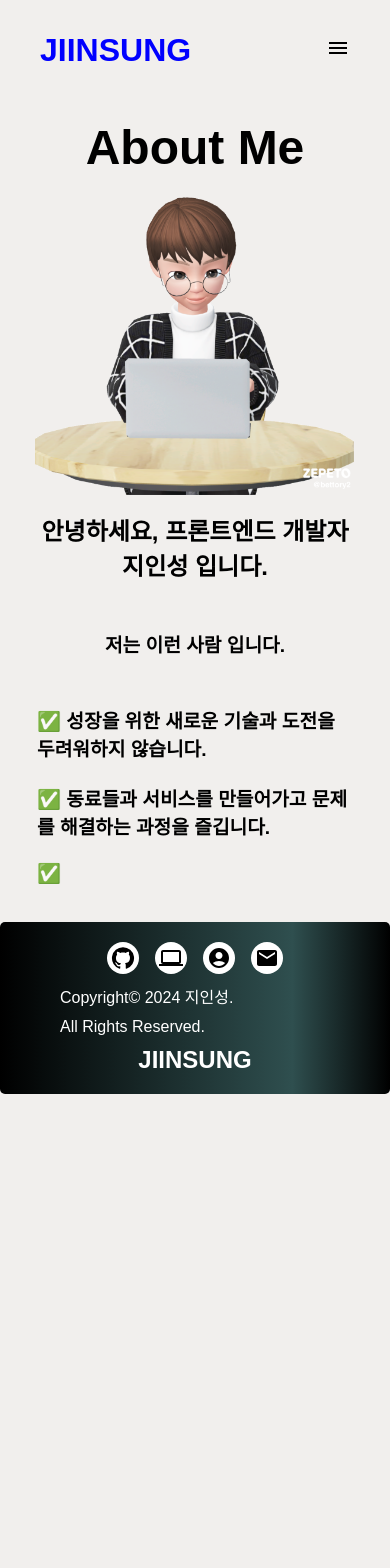
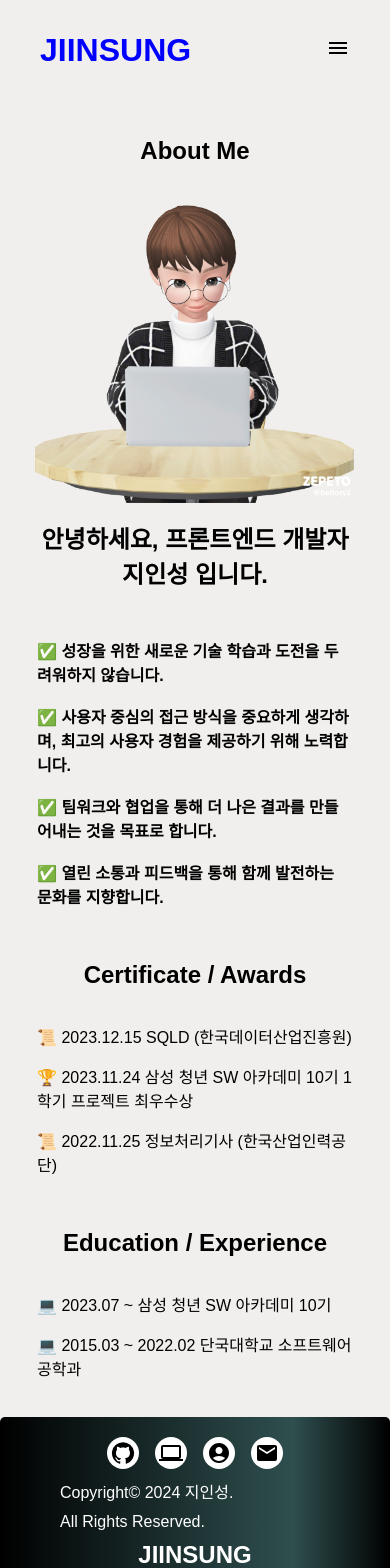
Before and after one commit to JIINSUNG/Portfolio_Next, a Next.js app: page /about in a window 390 px wide. Shown: the top 1568 px of the page. Before the commit the page ends 1094 px from the top, so only its background shows below. Built offline with nearby package versions, Linux system fonts and the light colour scheme.

Commit message:
refactor: about 페이지 개선, Hero 페이지 개선, project 정보 페이지 변경
- about 페이지 개선, Hero 페이지 개선, project 정보 페이지 변경

```diff
--- a/src/pages-flat/about/AboutSection.module.css
+++ b/src/pages-flat/about/AboutSection.module.css
@@ -65,6 +65,7 @@
 
 .header {
   display: flex;
+  padding: 5% 0;
   flex-direction: column;
   text-align: center;
 }
@@ -120,14 +121,56 @@
   height: 500px;
 }
 
-@media (min-width: 1000px) and (max-width: 1600px) {
+.eachSection {
+  padding-top: 5%;
+}
+
+.certificate {
+  padding: 5% 5%;
+}
+
+.certificate ul {
+  list-style: none;
+  align-self: start;
+  display: flex;
+  flex-direction: column;
+  gap: 1rem;
+  font-size: 1.5rem;
+}
+
+.education {
+  padding: 5% 5%;
+}
+
+.education ul {
+  list-style: none;
+  align-self: start;
+  display: flex;
+  flex-direction: column;
+  gap: 1rem;
+  font-size: 1.5rem;
+}
+
+@media (min-width: 768px) and (max-width: 1600px) {
+  .header h1 {
+    font-size: 2rem;
+  }
+
+  .education ul {
+    align-self: start;
+  }
+
+  .certificate ul {
+    align-self: start;
+  }
+
   .section {
     padding: 5% 5%;
     min-height: 800px;
   }
 
   .content h1 {
-    font-size: 2rem;
+    font-size: 2.5rem;
   }
 
   .imageSection img {
@@ -136,7 +179,21 @@
   }
 }
 
-@media (max-width: 1000px) {
+@media (max-width: 767px) {
+  .header h1 {
+    font-size: 1.5rem;
+  }
+
+  .education ul {
+    font-size: 1rem;
+    align-self: start;
+  }
+
+  .certificate ul {
+    font-size: 1rem;
+    align-self: start;
+  }
+
   .section {
     padding: 5% 5%;
     min-height: 800px;
@@ -177,7 +234,7 @@
   }
 
   .content p {
-    font-size: 1.2rem;
+    font-size: 1rem;
     text-align: start;
   }
 }
--- a/src/pages-flat/about/AboutSection.tsx
+++ b/src/pages-flat/about/AboutSection.tsx
@@ -9,21 +9,24 @@ export default function AboutSection() {
       <header className={styles.header}>
         <h1>About Me</h1>
       </header>
-      <div className={styles.hero}>
+      <main className={styles.hero}>
         <div className={styles.about}>
           <div className={styles.content}>
             <h1>
               안녕하세요, 프론트엔드 개발자 <br />
               지인성 입니다.
             </h1>
-            <h2 className={styles.middleTitle}>저는 이런 사람 입니다.</h2>
             <p>
-              ✅ 성장을 위한 새로운 기술과 도전을 두려워하지 않습니다.
+              ✅ 성장을 위한 새로운 기술 학습과 도전을 두려워하지 않습니다.
               <br />
-              <br />✅ 동료들과 서비스를 만들어가고 문제를 해결하는 과정을
-              즐깁니다.
+              <br />✅ 사용자 중심의 접근 방식을 중요하게 생각하며, 최고의
+              사용자 경험을 제공하기 위해 노력합니다.
               <br />
-              <br />✅
+              <br />✅ 팀워크와 협업을 통해 더 나은 결과를 만들어내는 것을
+              목표로 합니다.
+              <br />
+              <br />✅ 열린 소통과 피드백을 통해 함께 발전하는 문화를
+              지향합니다.
             </p>
           </div>
         </div>
@@ -33,7 +36,33 @@ export default function AboutSection() {
             <Image src={profile} alt="profile" />
           </div>
         </div>
-      </div>
+      </main>
+      <section className={styles.eachSection}>
+        <header className={styles.header}>
+          <h1>Certificate / Awards</h1>
+        </header>
+        <main className={styles.certificate}>
+          <ul>
+            <li>📜 2023.12.15 SQLD (한국데이터산업진흥원)</li>
+            <li>
+              🏆 2023.11.24 삼성 청년 SW 아카데미 10기 1학기 프로젝트 최우수상
+            </li>
+            <li>📜 2022.11.25 정보처리기사 (한국산업인력공단)</li>
+          </ul>
+        </main>
+      </section>
+      <section className={styles.eachSection}>
+        <header className={styles.header}>
+          <h1>Education / Experience</h1>
+        </header>
+
+        <main className={styles.education}>
+          <ul>
+            <li>💻 2023.07 ~ 삼성 청년 SW 아카데미 10기</li>
+            <li>💻 2015.03 ~ 2022.02 단국대학교 소프트웨어 공학과 </li>
+          </ul>
+        </main>
+      </section>
     </section>
   );
 }
--- a/src/pages-flat/onBoarding/Hero/HeroSection.module.css
+++ b/src/pages-flat/onBoarding/Hero/HeroSection.module.css
@@ -26,7 +26,6 @@
   display: flex;
   flex-direction: column;
   padding: 5% 0;
-  gap: 5%;
   font-family: "ApercuPro";
 }
 
--- a/src/shared/assets/project.ts
+++ b/src/shared/assets/project.ts
@@ -18,44 +18,44 @@ const projectData: projectDataType[] = [
   {
     id: 1,
     src: 큐잉,
-    title: "오픈소스 대기열 시스템, 큐잉",
-    stack: "FE (Next14, Typescript)",
+    title: "오픈소스 대기열 서비스, 큐잉",
+    stack: "FE: Next14, Typescript, Tailwind, React Query",
     duration: "2024.04.~2024.05. (6주간)",
   },
   {
     id: 2,
     src: 파인디어,
-    title: "통합 분실물 추천 플랫폼, 파인디어",
-    stack: "FE (React.js, Typescript, Zustand)",
-    duration: "2024.04.~2024.05. (6주간)",
+    title: "분실물 통합 관리 플랫폼, 파인디어",
+    stack: "FE : React18, Typescript, Tailwind, PWA",
+    duration: "2024.02.~2024.04. (6주간)",
   },
   {
     id: 3,
     src: 시크리또,
     title: "온라인 마니또 서비스, 시크리또",
-    stack: "FE (Vue3, Typescript, Pinia)",
-    duration: "2024.04.~2024.05. (6주간)",
+    stack: "FE : Vue3, Typescript, Pinia, Tailwind",
+    duration: "2024.01.~2024.02. (6주간)",
   },
   {
     id: 4,
     src: 단짠단짠,
     title: "대학생 안전 매칭 서비스, 단짠단짠",
-    stack: "FE (React.js, Javascript, Redux)",
-    duration: "2024.04.~2024.05. (6주간)",
+    stack: "FE : React18, Javascript, Redux Toolkit",
+    duration: "2023.01.~2023.09.",
   },
   {
     id: 5,
     src: 쇼트닝,
     title: "심플한 URL 단축기, 쇼트닝",
-    stack: "FE (Next14, Typescript)",
-    duration: "2024.04.~2024.05. (2일간)",
+    stack: "FE : Next14, Typescript",
+    duration: "2024.04.~2024.04. (3일간)",
   },
   {
     id: 6,
     src: 트리폴린,
-    title: "여행 추천 서비스, Tripoline",
-    stack: "FE (Vue3, Javascript, Pinia)",
-    duration: "2024-05-03~2024-06-02",
+    title: "공공 데이터를 활용한 여행정보 제공 서비스 Tripoline",
+    stack: "Vue3, Tailwind, Pinia, Axios, Spring boot, MySQL",
+    duration: "2023.11.~2023.11. (2주간)",
   },
 ];
 
```
